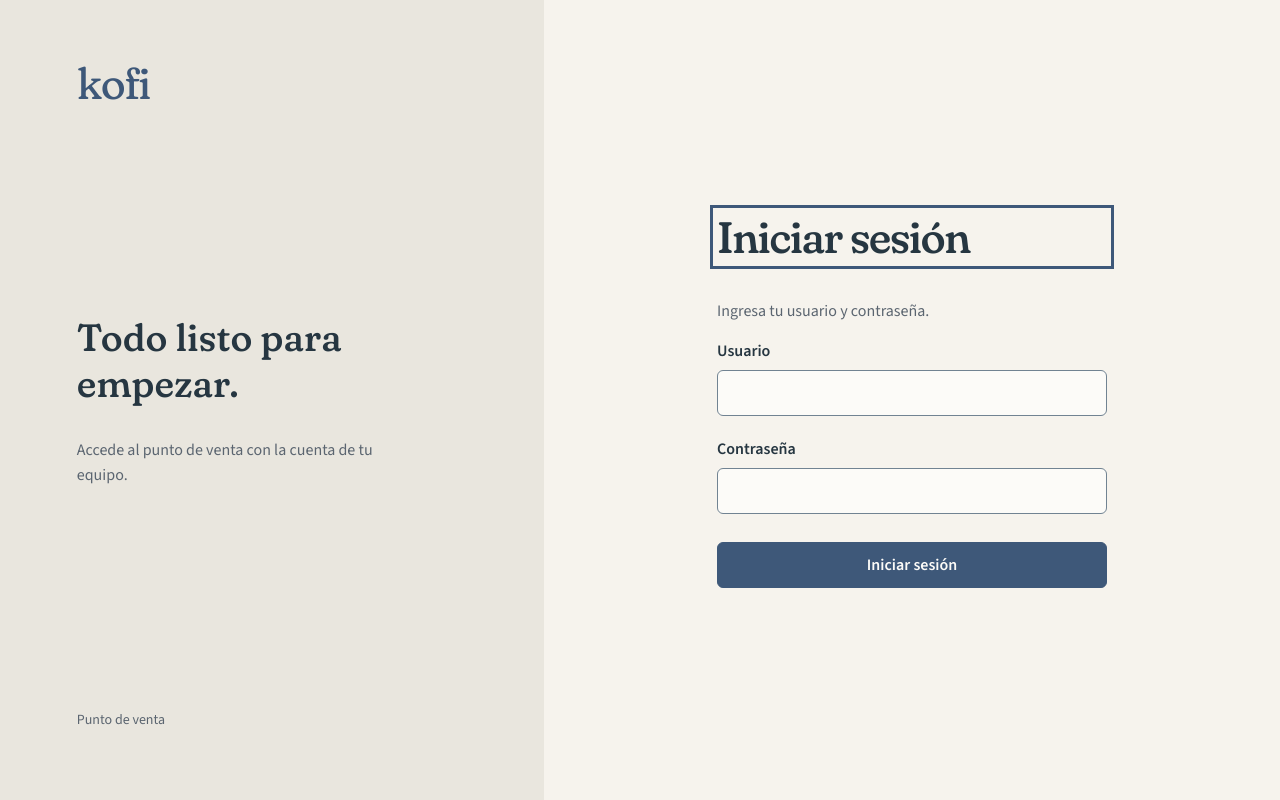
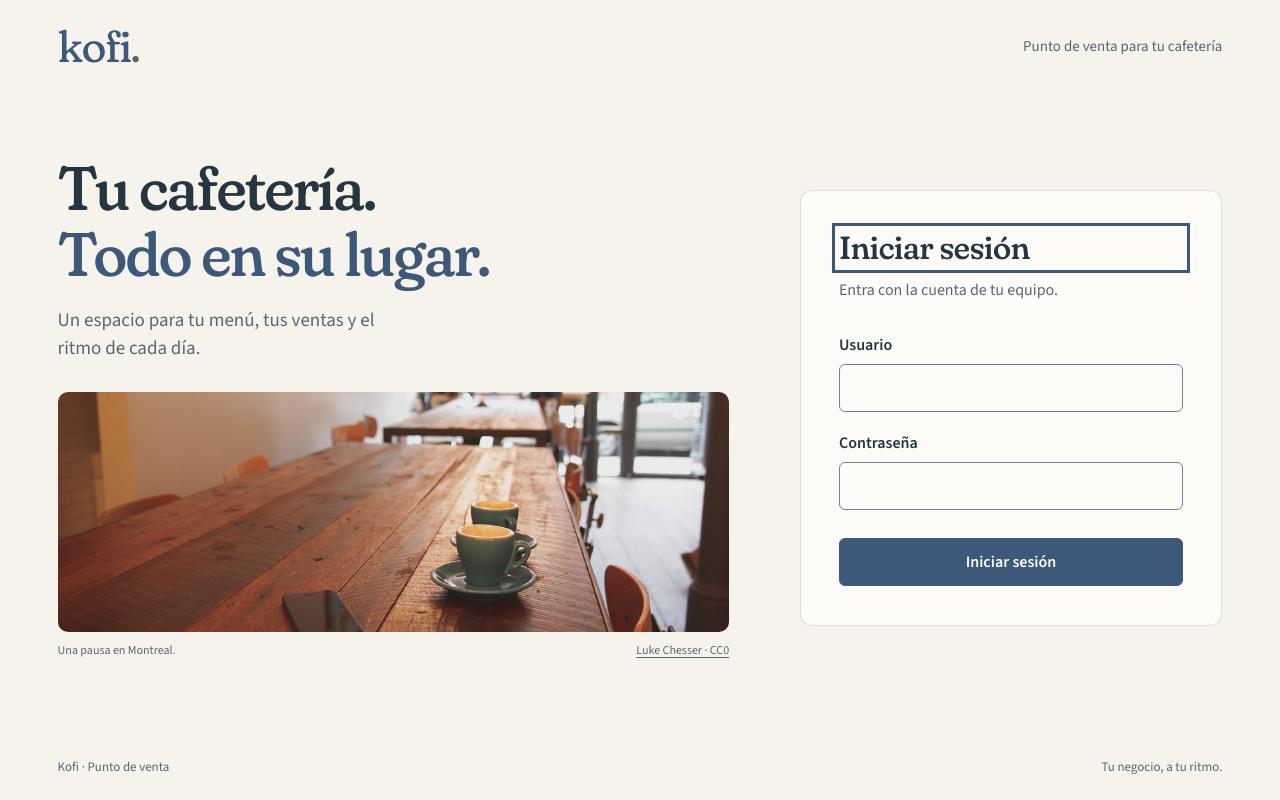
Before and after one commit to Tutuma-jar/kofi-pos, a React (Vite) app in the folder frontend/: page /login in a window 1280 px wide. Built offline with nearby package versions, Linux system fonts and the light colour scheme.

Commit message:
feat(auth): redesign login as an editorial landing
Refs: US-001

```diff
--- /dev/null
+++ b/frontend/src/auth/pages/LoginPage.module.css
@@ -0,0 +1,286 @@
+.page {
+  min-height: 100dvh;
+  display: flex;
+  flex-direction: column;
+  background: var(--page);
+  scrollbar-color: var(--selection) var(--page);
+}
+.header,
+.layout,
+.footer {
+  width: 100%;
+  max-width: 1440px;
+  margin-inline: auto;
+  padding-inline: clamp(24px, 4.5vw, 64px);
+}
+.header {
+  display: flex;
+  align-items: center;
+  justify-content: space-between;
+  gap: 24px;
+  padding-block: 24px;
+}
+.brand {
+  font-family: 'Fraunces', Georgia, serif;
+  color: var(--action);
+  font-size: 44px;
+  line-height: 1;
+  letter-spacing: -0.035em;
+}
+.brand span {
+  color: var(--muted);
+}
+.purpose {
+  color: var(--muted);
+  font-size: 15px;
+}
+.layout {
+  flex: 1;
+  display: grid;
+  grid-template-columns: minmax(0, 1.35fr) minmax(340px, 0.85fr);
+  grid-template-rows: auto auto;
+  align-content: center;
+  align-items: center;
+  column-gap: clamp(36px, 5.5vw, 80px);
+  row-gap: 28px;
+  padding-block: 24px 40px;
+}
+.story {
+  min-width: 0;
+  grid-column: 1;
+  grid-row: 1;
+}
+.intro h2 {
+  margin: 0 0 20px;
+  font-size: clamp(44px, 4.8vw, 68px);
+  line-height: 1.06;
+  letter-spacing: -0.035em;
+  text-wrap: balance;
+}
+.intro h2 span {
+  color: var(--action);
+}
+.intro p {
+  max-width: 36ch;
+  margin: 0;
+  color: var(--muted);
+  font-size: 19px;
+  line-height: 1.5;
+}
+.photograph {
+  margin: 0;
+  grid-column: 1;
+  grid-row: 2;
+}
+.photograph img {
+  display: block;
+  width: 100%;
+  height: clamp(210px, 30vh, 320px);
+  object-fit: cover;
+  object-position: 56% 74%;
+  border-radius: 10px;
+  background: var(--sidebar);
+}
+.photograph figcaption {
+  display: flex;
+  flex-wrap: wrap;
+  justify-content: space-between;
+  gap: 8px 16px;
+  margin-top: 10px;
+  color: var(--muted);
+  font-size: 12px;
+  line-height: 1.5;
+}
+.photograph a {
+  color: var(--muted);
+  text-underline-offset: 3px;
+}
+.photograph a:hover {
+  color: var(--action);
+}
+.work {
+  min-width: 0;
+  grid-column: 2;
+  grid-row: 1 / span 2;
+  background: var(--surface);
+  border: 1px solid var(--line);
+  border-radius: 12px;
+  padding: clamp(28px, 3vw, 42px);
+}
+.form {
+  width: 100%;
+}
+.form h1 {
+  margin: 0 0 12px;
+  font-size: 32px;
+  letter-spacing: -0.025em;
+}
+.formIntro {
+  color: var(--muted);
+  line-height: 1.5;
+  margin: 0 0 32px;
+}
+.field {
+  display: grid;
+  gap: 8px;
+  margin-bottom: 20px;
+  font-weight: 600;
+}
+.field input {
+  width: 100%;
+  min-height: 48px;
+  border: 1px solid var(--control-border);
+  border-radius: 6px;
+  padding: 11px 12px;
+  color: var(--ink);
+  background: var(--surface);
+  font-weight: 400;
+  caret-color: var(--action);
+}
+.field input:read-only {
+  background: var(--page);
+}
+.submit {
+  width: 100%;
+  min-height: 48px;
+  margin-top: 8px;
+}
+.notice {
+  border: 1px solid var(--line);
+  border-radius: 6px;
+  padding: 12px 14px;
+  background: var(--sidebar);
+  margin: 0 0 24px;
+  font-size: 14px;
+  line-height: 1.5;
+}
+.error {
+  border-color: var(--error);
+  color: var(--error);
+  background: var(--error-surface);
+}
+.caption {
+  color: var(--muted);
+  font-size: 14px;
+  line-height: 1.5;
+  margin: 16px 0 0;
+}
+.footer {
+  display: flex;
+  flex-wrap: wrap;
+  justify-content: space-between;
+  gap: 8px 24px;
+  padding-block: 18px 24px;
+  color: var(--muted);
+  font-size: 13px;
+}
+.loading {
+  min-height: 100dvh;
+  display: grid;
+  place-content: center;
+  text-align: center;
+  gap: 16px;
+  padding: 24px;
+}
+.loading p {
+  max-width: 48ch;
+  line-height: 1.5;
+}
+.loading button {
+  justify-self: center;
+}
+.skipLink {
+  position: fixed;
+  z-index: 10;
+  left: 16px;
+  top: 16px;
+  padding: 12px 16px;
+  color: var(--surface);
+  background: var(--action);
+  border-radius: 6px;
+  transform: translateY(-200%);
+}
+.skipLink:focus {
+  transform: none;
+}
+.srOnly {
+  position: absolute;
+  width: 1px;
+  height: 1px;
+  padding: 0;
+  margin: -1px;
+  overflow: hidden;
+  clip-path: inset(50%);
+  white-space: nowrap;
+  border: 0;
+}
+@media (max-width: 1050px) and (min-width: 761px) {
+  .layout {
+    grid-template-columns: minmax(0, 1fr) minmax(320px, 1fr);
+    gap: 32px;
+  }
+  .intro h2 {
+    font-size: 44px;
+  }
+  .intro p {
+    font-size: 17px;
+  }
+  .work {
+    padding: 28px;
+  }
+}
+@media (max-width: 760px) {
+  .header {
+    padding-block: 24px;
+  }
+  .brand {
+    font-size: 36px;
+  }
+  .purpose {
+    max-width: 17ch;
+    text-align: right;
+    font-size: 13px;
+    line-height: 1.4;
+  }
+  .layout {
+    display: flex;
+    flex-direction: column;
+    align-items: stretch;
+    gap: 28px;
+    padding-block: 16px 24px;
+    max-width: 560px;
+  }
+  .intro h2 {
+    font-size: clamp(36px, 7.5vw, 44px);
+    margin-bottom: 14px;
+  }
+  .intro p {
+    font-size: 16px;
+    max-width: 32ch;
+  }
+  .work {
+    padding: 26px;
+  }
+  .photograph {
+    margin: 0;
+  }
+  .photograph img {
+    height: 200px;
+  }
+  .form h1 {
+    font-size: 28px;
+  }
+  .formIntro {
+    margin-bottom: 24px;
+  }
+}
+@media (max-width: 360px) {
+  .header,
+  .layout,
+  .footer {
+    padding-inline: 18px;
+  }
+  .work {
+    padding: 22px;
+  }
+}
--- a/frontend/src/auth/pages/LoginPage.tsx
+++ b/frontend/src/auth/pages/LoginPage.tsx
@@ -2,7 +2,8 @@ import { useEffect, useRef, useState } from 'react';
 import { Navigate, useLocation } from 'react-router';
 import { useAuth } from '../auth-context';
 import { Button } from '../../shared/components/Button';
-import styles from './Access.module.css';
+import coffeePhoto from '../assets/coffee-montreal.jpg';
+import styles from './LoginPage.module.css';
 
 export function LoginPage() {
   const { client, session } = useAuth();
@@ -42,17 +43,27 @@ export function LoginPage() {
           ? 'Inicia sesión para continuar.'
           : '';
   return (
-    <main className={styles.page}>
-      <aside className={styles.identity} aria-label="Kofi">
-        <div className={styles.brand}>kofi</div>
+    <div className={styles.page}>
+      <a className={styles.skipLink} href="#login-heading">
+        Ir al acceso
+      </a>
+      <header className={styles.header}>
+        <div className={styles.brand} aria-label="Kofi">
+          kofi<span aria-hidden="true">.</span>
+        </div>
+        <span className={styles.purpose}>Punto de venta para tu cafetería</span>
+      </header>
+      <main className={styles.layout}>
+        <section className={styles.story} aria-labelledby="welcome-heading">
           <div className={styles.intro}>
-          <h2>Todo listo para empezar.</h2>
-          <p className={styles.muted}>
-            Accede al punto de venta con la cuenta de tu equipo.
-          </p>
+            <h2 id="welcome-heading">
+              Tu cafetería.
+              <br />
+              <span>Todo en su lugar.</span>
+            </h2>
+            <p>Un espacio para tu menú, tus ventas y el ritmo de cada día.</p>
           </div>
-        <p className={styles.caption}>Punto de venta</p>
-      </aside>
+        </section>
         <section className={styles.work} aria-labelledby="login-heading">
           <form
             className={styles.form}
@@ -75,7 +86,8 @@ export function LoginPage() {
                     form.reset();
                   else {
                     const password = form.elements.namedItem('password');
-                  if (password instanceof HTMLInputElement) password.value = '';
+                    if (password instanceof HTMLInputElement)
+                      password.value = '';
                   }
                   setPending(false);
                   inFlight.current = false;
@@ -108,7 +120,9 @@ export function LoginPage() {
             <h1 id="login-heading" ref={heading} tabIndex={-1}>
               Iniciar sesión
             </h1>
-          <p className={styles.muted}>Ingresa tu usuario y contraseña.</p>
+            <p className={styles.formIntro}>
+              Entra con la cuenta de tu equipo.
+            </p>
             {notice && (
               <p className={styles.notice} role="status">
                 {notice}
@@ -161,6 +175,32 @@ export function LoginPage() {
             )}
           </form>
         </section>
+        <figure className={styles.photograph}>
+          <img
+            src={coffeePhoto}
+            alt="Dos tazas de café sobre una mesa de madera en una cafetería de Montreal."
+            width="1920"
+            height="1280"
+            fetchPriority="high"
+            decoding="async"
+          />
+          <figcaption>
+            Una pausa en Montreal.{' '}
+            <a
+              href="https://commons.wikimedia.org/wiki/File:Coffee_in_Montreal_(Unsplash).jpg"
+              target="_blank"
+              rel="noreferrer"
+            >
+              Luke Chesser · CC0
+              <span className={styles.srOnly}> (abre en otra pestaña)</span>
+            </a>
+          </figcaption>
+        </figure>
       </main>
+      <footer className={styles.footer}>
+        <span>Kofi · Punto de venta</span>
+        <span>Tu negocio, a tu ritmo.</span>
+      </footer>
+    </div>
   );
 }
```
Also changed, not shown: frontend/src/auth/assets/CREDITS.md (added, +9 -0 lines), frontend/src/auth/assets/coffee-montreal.jpg (added), 3 other files (tests, documents, lock files or other folders). Lines whose indentation alone changed are shown as unchanged.
